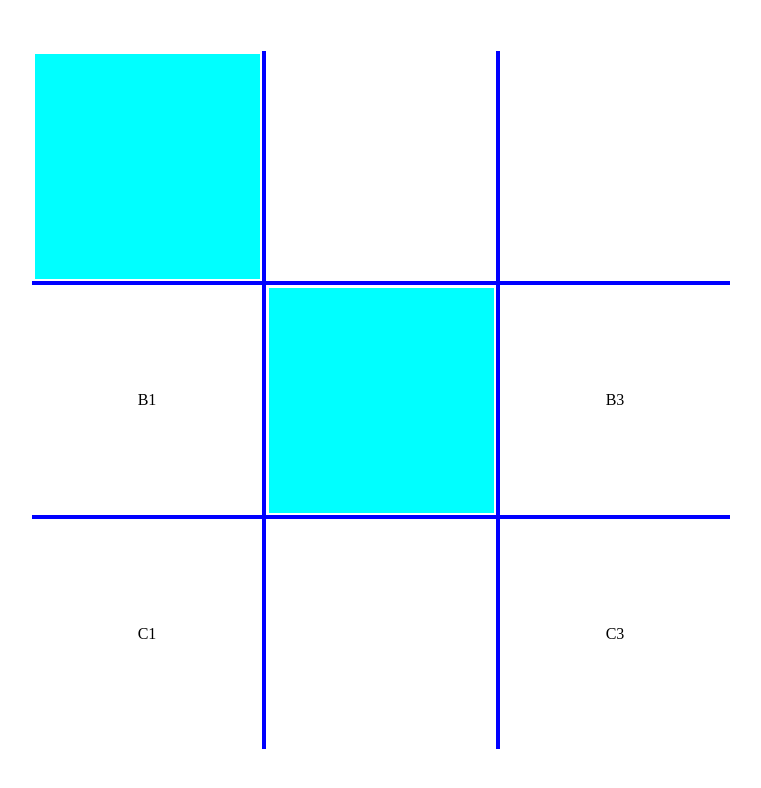
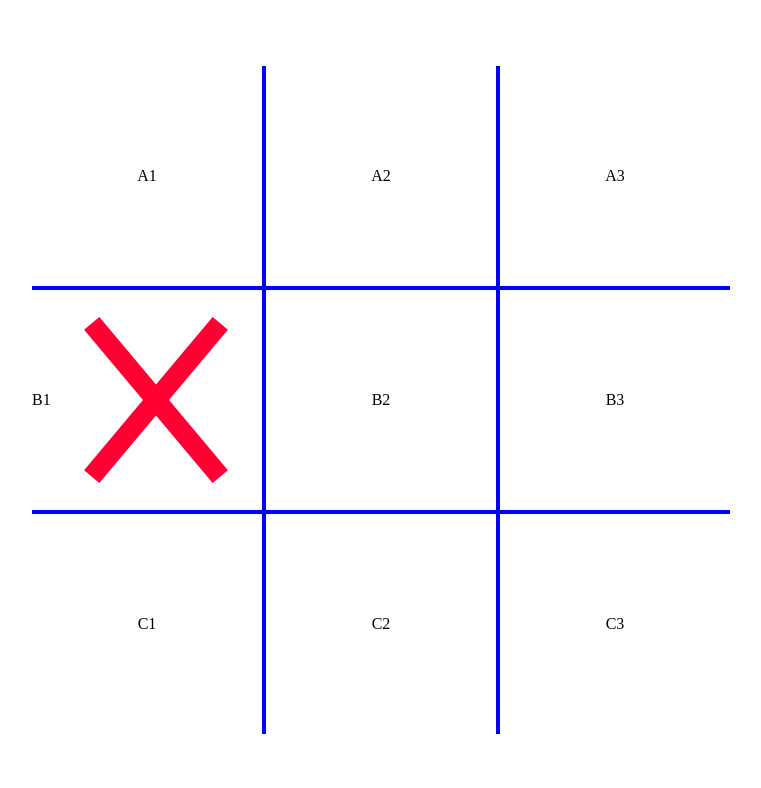
Before and after one commit to laurynas-cyber/X-and-O, a plain HTML site: page index.html in a window 1280 px wide. Both pictures are taken after a click on the element "B1". Shown: the whole page, without its empty margins (259-1020 px from the left). Drawn offline with Linux system fonts and the light colour scheme.

Commit message:
field and animation done

```diff
--- a/app.js
+++ b/app.js
@@ -19,27 +19,29 @@ everyField.forEach((f) => {
   });
 });
 
-// function X(parent) {
-//   let HtmlX = `<div class="Xcontainer1">
-//           <div class="X"></div>
-//     </div>
-//     <div class="Xcontainer2">
-//              <div class="X"></div>
-//     </div>`;
-//   let X = document.createElement("div");
-//   X.classList.add("box");
-//   X.innerHTML = HtmlX;
-//   parent.appendChild(X);
-// }
+function X(parent) {
+  let HtmlX = `<div class="Xcontainer1">
+          <div class="X"></div>
+    </div>
+    <div class="Xcontainer2">
+             <div class="X"></div>
+    </div>`;
+  let Xbox = document.createElement("div");
+  let X = document.querySelector(".Xcontainer2 .X");
+  Xbox.classList.add("box");
+  Xbox.innerHTML = HtmlX;
+  parent.appendChild(Xbox);
+  X.style.visibility = "visible";
+}
 
-// function O(parent) {
-//   let HtmlO = `<div class="Ocontainer">
-//         <div class="O"></div>
-//     </div>`;
-//   let O = document.createElement("div");
-//   O.classList.add("box");
-//   O.innerHTML = HtmlO;
-//   parent.appendChild(O);
-// }
+function O(parent) {
+  let HtmlO = `<div class="Ocontainer">
+        <div class="O"></div>
+    </div>`;
+  let O = document.createElement("div");
+  O.classList.add("box");
+  O.innerHTML = HtmlO;
+  parent.appendChild(O);
+}
 
 function rules() {}
--- a/index.css
+++ b/index.css
@@ -32,6 +32,7 @@ body {
   justify-content: center;
   align-items: center;
   width: 100%;
+  /* height: 230px; */
 
   .A3,
   .B3,
@@ -53,8 +54,8 @@ body {
   border-right: 4px solid blue;
   border-bottom: 4px solid blue;
   width: 230px;
-  height: 230px;
-
+  height: 220px;
+  /* background-color: aqua; */
   cursor: pointer;
   position: relative;
 }
@@ -67,12 +68,13 @@ body {
 /* X and O style */
 
 .box {
-  margin: 5px 0px;
+  /* margin: 5px 0px; */
   height: 225px;
   width: 225px;
-  /* max-height: 250px;
-  width: 150px; */
-  background-color: aqua;
+  display: flex;
+  justify-content: center;
+  align-items: center;
+
   position: relative;
 }
 
@@ -80,15 +82,47 @@ body {
   position: absolute;
   width: 200px;
   height: 20px;
-  /* border: red solid 1px; */
+
   transform: rotate(50deg);
 }
 
 .Xcontainer1 {
   width: 200px;
   height: 20px;
-  /* border: red solid 1px; */
+
   transform: rotate(130deg);
+}
+
+.X {
+  position: absolute;
+
+  height: 20px;
+  width: 200px;
+  padding-right: 0px;
+  background-color: rgb(255, 0, 51);
+  animation-name: kuku;
+  animation-duration: 2s;
+  animation-iteration-count: 1;
+  animation-timing-function: cubic-bezier(1, 0.07, 0, 1.03);
+  animation-fill-mode: forwards;
+}
+
+.Xcontainer1 .X {
+  animation-delay: 1s;
+  visibility: hidden;
+}
+
+@keyframes kuku {
+  0% {
+    visibility: hidden;
+    width: 0px;
+  }
+
+  100% {
+    /* padding-right: 200px; */
+    width: 200px;
+    visibility: visible;
+  }
 }
 
 .O {
@@ -102,7 +136,7 @@ body {
 
   animation-name: radius;
   animation-duration: 2s;
-  animation-iteration-count: infinite;
+  animation-iteration-count: 1;
   animation-timing-function: cubic-bezier(1, 0.07, 0, 1.03);
   /* animation-timing-function: ease-in-out; */
 }
--- a/index.html
+++ b/index.html
@@ -10,36 +10,18 @@
   <body>
     <main class="fields">
       <div class="A flex">
-        <div class="A1 field">
-          <div class="box">
-            <div class="Xcontainer1">
-              <!-- <div class="X"></div> -->
-            </div>
-            <div class="Xcontainer2">
-              <!-- <div class="X"></div> -->
-            </div>
-          </div>
-        </div>
-        <div class="A2 field"></div>
-        <div class="A3 field"></div>
+        <div class="A1 field">A1</div>
+        <div class="A2 field">A2</div>
+        <div class="A3 field">A3</div>
       </div>
       <div class="B flex">
         <div class="B1 field">B1</div>
-        <div class="B2 field">
-          <div class="box">
-            <div class="Xcontainer1">
-              <!-- <div class="X"></div> -->
-            </div>
-            <div class="Xcontainer2">
-              <!-- <div class="X"></div> -->
-            </div>
-          </div>
-        </div>
+        <div class="B2 field">B2</div>
         <div class="B3 field">B3</div>
       </div>
       <div class="C flex">
         <div class="C1 field">C1</div>
-        <div class="C2 field"></div>
+        <div class="C2 field">C2</div>
         <div class="C3 field">C3</div>
       </div>
     </main>
```
